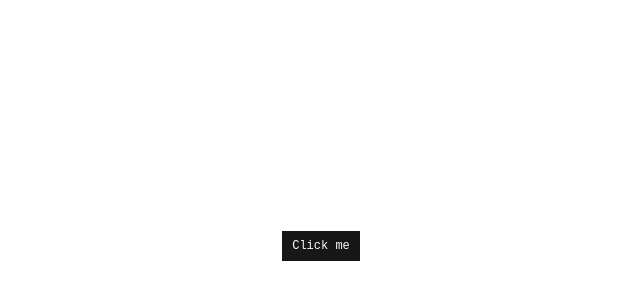
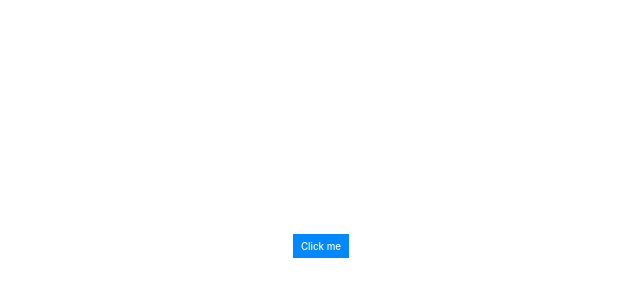
Before and after one commit to KJVCadenas/shadcn-apple, a React (Vite) app: page / in a window 1280 px wide. Shown: the part 154-454 px from the top of the page, without its empty margins (319-959 px from the left). Built offline with nearby package versions, Linux system fonts and the light colour scheme.

Commit message:
feat: apple design system tokens and component roadmap

```diff
--- a/src/index.css
+++ b/src/index.css
@@ -1,130 +1,422 @@
 @import "tailwindcss";
 @import "tw-animate-css";
 @import "shadcn/tailwind.css";
-@import "@fontsource-variable/jetbrains-mono";
 
 @custom-variant dark (&:is(.dark *));
 
+/* =========================================================
+   SHADCN / TAILWIND BRIDGE
+   ========================================================= */
+
 @theme inline {
-    --font-heading: var(--font-mono);
-    --font-mono: 'JetBrains Mono Variable', monospace;
-    --color-sidebar-ring: var(--sidebar-ring);
-    --color-sidebar-border: var(--sidebar-border);
-    --color-sidebar-accent-foreground: var(--sidebar-accent-foreground);
-    --color-sidebar-accent: var(--sidebar-accent);
-    --color-sidebar-primary-foreground: var(--sidebar-primary-foreground);
-    --color-sidebar-primary: var(--sidebar-primary);
-    --color-sidebar-foreground: var(--sidebar-foreground);
-    --color-sidebar: var(--sidebar);
-    --color-chart-5: var(--chart-5);
-    --color-chart-4: var(--chart-4);
-    --color-chart-3: var(--chart-3);
-    --color-chart-2: var(--chart-2);
-    --color-chart-1: var(--chart-1);
-    --color-ring: var(--ring);
-    --color-input: var(--input);
-    --color-border: var(--border);
-    --color-destructive: var(--destructive);
-    --color-accent-foreground: var(--accent-foreground);
-    --color-accent: var(--accent);
-    --color-muted-foreground: var(--muted-foreground);
-    --color-muted: var(--muted);
-    --color-secondary-foreground: var(--secondary-foreground);
-    --color-secondary: var(--secondary);
-    --color-primary-foreground: var(--primary-foreground);
-    --color-primary: var(--primary);
-    --color-popover-foreground: var(--popover-foreground);
-    --color-popover: var(--popover);
-    --color-card-foreground: var(--card-foreground);
-    --color-card: var(--card);
-    --color-foreground: var(--foreground);
-    --color-background: var(--background);
-    --radius-sm: calc(var(--radius) * 0.6);
-    --radius-md: calc(var(--radius) * 0.8);
-    --radius-lg: var(--radius);
-    --radius-xl: calc(var(--radius) * 1.4);
-    --radius-2xl: calc(var(--radius) * 1.8);
-    --radius-3xl: calc(var(--radius) * 2.2);
-    --radius-4xl: calc(var(--radius) * 2.6);
+  /* Typography */
+  --font-sans: var(--font-system);
+  --font-heading: var(--font-system);
+  --font-mono: var(--font-system-mono);
+
+  /* ShadCN semantic mappings */
+  --color-background: var(--background);
+  --color-foreground: var(--foreground);
+
+  --color-popover: var(--popover);
+  --color-popover-foreground: var(--popover-foreground);
+
+  --color-primary: var(--primary);
+  --color-primary-foreground: var(--primary-foreground);
+
+  --color-secondary: var(--secondary);
+  --color-secondary-foreground: var(--secondary-foreground);
+
+  --color-muted: var(--muted);
+  --color-muted-foreground: var(--muted-foreground);
+
+  --color-accent: var(--accent);
+  --color-accent-foreground: var(--accent-foreground);
+
+  --color-destructive: var(--destructive);
+
+  --color-border: var(--border);
+  --color-input: var(--input);
+  --color-ring: var(--ring);
+
+  /* Sidebar */
+  --color-sidebar: var(--sidebar);
+  --color-sidebar-foreground: var(--sidebar-foreground);
+  --color-sidebar-primary: var(--sidebar-primary);
+  --color-sidebar-primary-foreground: var(--sidebar-primary-foreground);
+  --color-sidebar-accent: var(--sidebar-accent);
+  --color-sidebar-accent-foreground: var(--sidebar-accent-foreground);
+  --color-sidebar-border: var(--sidebar-border);
+  --color-sidebar-ring: var(--sidebar-ring);
+
+  /*
+   * Generic Tailwind radius aliases.
+   * Exact component radii belong inside each component.
+   */
+  --radius-sm: 4px;
+  --radius-md: 6px;
+  --radius-lg: 8px;
+  --radius-xl: 10px;
+
+  /* macOS 27 Button */
+  --button-height: 24px;
+  --button-radius: 6px;
+  --button-padding-x: 16px;
+
+  --button-font-size: 13px;
+
+  /* Accessibility / interaction target */
+  --control-target-size: 28px;
 }
 
+/* =========================================================
+   macOS 27 DESIGN RESOURCE TOKENS
+   LIGHT
+   ========================================================= */
+
 :root {
-    --background: oklch(1 0 0);
-    --foreground: oklch(0.145 0 0);
-    --card: oklch(1 0 0);
-    --card-foreground: oklch(0.145 0 0);
-    --popover: oklch(1 0 0);
-    --popover-foreground: oklch(0.145 0 0);
-    --primary: oklch(0.205 0 0);
-    --primary-foreground: oklch(0.985 0 0);
-    --secondary: oklch(0.97 0 0);
-    --secondary-foreground: oklch(0.205 0 0);
-    --muted: oklch(0.97 0 0);
-    --muted-foreground: oklch(0.556 0 0);
-    --accent: oklch(0.97 0 0);
-    --accent-foreground: oklch(0.205 0 0);
-    --destructive: oklch(0.577 0.245 27.325);
-    --border: oklch(0.922 0 0);
-    --input: oklch(0.922 0 0);
-    --ring: oklch(0.708 0 0);
-    --chart-1: oklch(0.87 0 0);
-    --chart-2: oklch(0.556 0 0);
-    --chart-3: oklch(0.439 0 0);
-    --chart-4: oklch(0.371 0 0);
-    --chart-5: oklch(0.269 0 0);
-    --radius: 0.625rem;
-    --sidebar: oklch(0.985 0 0);
-    --sidebar-foreground: oklch(0.145 0 0);
-    --sidebar-primary: oklch(0.205 0 0);
-    --sidebar-primary-foreground: oklch(0.985 0 0);
-    --sidebar-accent: oklch(0.97 0 0);
-    --sidebar-accent-foreground: oklch(0.205 0 0);
-    --sidebar-border: oklch(0.922 0 0);
-    --sidebar-ring: oklch(0.708 0 0);
+  color-scheme: light;
+
+  /* ---------------------------------------------------------
+     Typography
+     --------------------------------------------------------- */
+
+  --font-system:
+    -apple-system,
+    BlinkMacSystemFont,
+    "SF Pro Text",
+    "SF Pro Display",
+    "Helvetica Neue",
+    "Segoe UI",
+    system-ui,
+    sans-serif;
+
+  --font-system-mono:
+    "SFMono-Regular",
+    "SF Mono",
+    Menlo,
+    Monaco,
+    Consolas,
+    monospace;
+
+  --text-body: 13px;
+  --leading-body: 16px;
+
+  --text-callout: 12px;
+  --leading-callout: 15px;
+
+  --text-subheadline: 11px;
+  --leading-subheadline: 14px;
+
+  --text-caption: 10px;
+  --leading-caption: 13px;
+
+  /* ---------------------------------------------------------
+     Control geometry
+     --------------------------------------------------------- */
+
+  --control-height-regular: 28px;
+  --control-height-small: 24px;
+  --control-height-mini: 20px;
+
+  --control-radius: 6px;
+
+  /* ---------------------------------------------------------
+     Window
+     --------------------------------------------------------- */
+
+  --macos-window-background: #ffffff;
+
+  /* ---------------------------------------------------------
+     Accent colors
+     macOS 27 Design Resource
+     --------------------------------------------------------- */
+
+  --macos-red: #ff383c;
+  --macos-orange: #ff8d28;
+  --macos-yellow: #ffcc00;
+  --macos-green: #34c759;
+  --macos-mint: #00c8b3;
+  --macos-teal: #00c3d0;
+  --macos-cyan: #00c0e8;
+  --macos-blue: #0088ff;
+  --macos-indigo: #6155f5;
+  --macos-purple: #cb30e0;
+
+  /* ---------------------------------------------------------
+     Grays
+     --------------------------------------------------------- */
+
+  --macos-black: #000000;
+  --macos-white: #ffffff;
+  --macos-gray: #8e8e93;
+
+  /* ---------------------------------------------------------
+     Labels
+     --------------------------------------------------------- */
+
+  --label-primary: rgb(0 0 0 / 85%);
+  --label-secondary: rgb(0 0 0 / 50%);
+  --label-tertiary: rgb(0 0 0 / 25%);
+  --label-quaternary: rgb(0 0 0 / 10%);
+  --label-quinary: rgb(0 0 0 / 5%);
+  --label-seximal: rgb(0 0 0 / 3%);
+  --label-white: #ffffff;
+
+  /* ---------------------------------------------------------
+     Labels — Vibrant
+     --------------------------------------------------------- */
+
+  --label-vibrant-primary: #1a1a1a;
+  --label-vibrant-secondary: #727272;
+  --label-vibrant-tertiary: #bfbfbf;
+  --label-vibrant-quaternary: #d9d9d9;
+  --label-vibrant-quinary: #e6e6e6;
+
+  /* ---------------------------------------------------------
+     Fills — Opaque
+     --------------------------------------------------------- */
+
+  --fill-primary: rgb(0 0 0 / 10%);
+  --fill-secondary: rgb(0 0 0 / 8%);
+  --fill-tertiary: rgb(0 0 0 / 5%);
+  --fill-quaternary: rgb(0 0 0 / 3%);
+  --fill-quinary: rgb(0 0 0 / 2%);
+
+  /* ---------------------------------------------------------
+     Fills — Vibrant
+     --------------------------------------------------------- */
+
+  --fill-vibrant-primary: #d9d9d9;
+  --fill-vibrant-secondary: #e6e6e6;
+  --fill-vibrant-tertiary: #f2f2f2;
+
+  /* ---------------------------------------------------------
+     Miscellaneous
+     --------------------------------------------------------- */
+
+  --scrollbar: rgb(0 0 0 / 50%);
+
+  --alert-overlay: rgb(171 171 171 / 60%);
+
+  --sidebar-label-inactive: #878787;
+
+  --table-row-alternating: rgb(0 0 0 / 5%);
+  --table-selected-active: #0165e2;
+  --table-selected-inactive: rgb(0 0 0 / 14%);
+  --table-column-separator: rgb(0 0 0 / 10%);
+
+  /* ---------------------------------------------------------
+     SHADCN COMPATIBILITY MAPPING
+     --------------------------------------------------------- */
+
+  --background: var(--macos-window-background);
+  --foreground: var(--label-primary);
+
+  --popover: var(--macos-window-background);
+  --popover-foreground: var(--label-primary);
+
+  /*
+   * Primary = macOS accent.
+   */
+  --primary: var(--macos-blue);
+  --primary-foreground: #ffffff;
+
+  /*
+   * Standard secondary controls use system fills,
+   * rather than a solid gray web-button color.
+   */
+  --secondary: var(--fill-primary);
+  --secondary-foreground: var(--label-primary);
+
+  --muted: var(--fill-tertiary);
+  --muted-foreground: var(--label-secondary);
+
+  --accent: var(--fill-primary);
+  --accent-foreground: var(--label-primary);
+
+  --destructive: var(--macos-red);
+
+  --border: var(--label-quaternary);
+  --input: var(--label-quaternary);
+  --ring: var(--macos-blue);
+
+  /* Sidebar */
+  --sidebar: var(--fill-vibrant-tertiary);
+  --sidebar-foreground: var(--label-primary);
+
+  --sidebar-primary: var(--macos-blue);
+  --sidebar-primary-foreground: #ffffff;
+
+  --sidebar-accent: var(--fill-primary);
+  --sidebar-accent-foreground: var(--label-primary);
+
+  --sidebar-border: var(--label-quaternary);
+  --sidebar-ring: var(--macos-blue);
 }
 
+/* =========================================================
+   macOS 27 DESIGN RESOURCE TOKENS
+   DARK
+   ========================================================= */
+
 .dark {
-    --background: oklch(0.145 0 0);
-    --foreground: oklch(0.985 0 0);
-    --card: oklch(0.205 0 0);
-    --card-foreground: oklch(0.985 0 0);
-    --popover: oklch(0.205 0 0);
-    --popover-foreground: oklch(0.985 0 0);
-    --primary: oklch(0.922 0 0);
-    --primary-foreground: oklch(0.205 0 0);
-    --secondary: oklch(0.269 0 0);
-    --secondary-foreground: oklch(0.985 0 0);
-    --muted: oklch(0.269 0 0);
-    --muted-foreground: oklch(0.708 0 0);
-    --accent: oklch(0.269 0 0);
-    --accent-foreground: oklch(0.985 0 0);
-    --destructive: oklch(0.704 0.191 22.216);
-    --border: oklch(1 0 0 / 10%);
-    --input: oklch(1 0 0 / 15%);
-    --ring: oklch(0.556 0 0);
-    --chart-1: oklch(0.87 0 0);
-    --chart-2: oklch(0.556 0 0);
-    --chart-3: oklch(0.439 0 0);
-    --chart-4: oklch(0.371 0 0);
-    --chart-5: oklch(0.269 0 0);
-    --sidebar: oklch(0.205 0 0);
-    --sidebar-foreground: oklch(0.985 0 0);
-    --sidebar-primary: oklch(0.488 0.243 264.376);
-    --sidebar-primary-foreground: oklch(0.985 0 0);
-    --sidebar-accent: oklch(0.269 0 0);
-    --sidebar-accent-foreground: oklch(0.985 0 0);
-    --sidebar-border: oklch(1 0 0 / 10%);
-    --sidebar-ring: oklch(0.556 0 0);
+  color-scheme: dark;
+
+  --macos-window-background: #1e1e1e;
+
+  /* Accents */
+  --macos-red: #ff4245;
+  --macos-orange: #ff9230;
+  --macos-yellow: #ffd600;
+  --macos-green: #30d158;
+  --macos-mint: #00dac3;
+  --macos-teal: #00d2e0;
+  --macos-cyan: #3cd3fe;
+  --macos-blue: #0091ff;
+  --macos-indigo: #6d7cff;
+  --macos-purple: #db34f2;
+
+  /* Grays */
+  --macos-black: #000000;
+  --macos-white: #ffffff;
+  --macos-gray: #98989f;
+
+  /* Labels */
+  --label-primary: rgb(255 255 255 / 85%);
+  --label-secondary: rgb(255 255 255 / 55%);
+  --label-tertiary: rgb(255 255 255 / 25%);
+  --label-quaternary: rgb(255 255 255 / 10%);
+  --label-quinary: rgb(255 255 255 / 5%);
+  --label-seximal: rgb(255 255 255 / 3%);
+  --label-white: #ffffff;
+
+  /* Labels — Vibrant */
+  --label-vibrant-primary: #f5f5f5;
+  --label-vibrant-secondary: #8a8a8a;
+  --label-vibrant-tertiary: #404040;
+  --label-vibrant-quaternary: #262626;
+  --label-vibrant-quinary: #111111;
+
+  /* Fills — Opaque */
+  --fill-primary: rgb(255 255 255 / 10%);
+  --fill-secondary: rgb(255 255 255 / 8%);
+  --fill-tertiary: rgb(255 255 255 / 5%);
+  --fill-quaternary: rgb(255 255 255 / 3%);
+  --fill-quinary: rgb(255 255 255 / 2%);
+
+  /* Fills — Vibrant */
+  --fill-vibrant-primary: #242424;
+  --fill-vibrant-secondary: #141414;
+  --fill-vibrant-tertiary: #0d0d0d;
+
+  /* Misc */
+  --scrollbar: rgb(255 255 255 / 55%);
+
+  --alert-overlay: rgb(23 23 23 / 62%);
+
+  --sidebar-label-inactive: #666666;
+
+  --table-row-alternating: rgb(255 255 255 / 5%);
+  --table-selected-active: #0158d2;
+  --table-selected-inactive: rgb(255 255 255 / 18%);
+  --table-column-separator: rgb(255 255 255 / 10%);
+
+  /* ShadCN aliases */
+
+  --background: var(--macos-window-background);
+  --foreground: var(--label-primary);
+
+  --popover: var(--macos-window-background);
+  --popover-foreground: var(--label-primary);
+
+  --primary: var(--macos-blue);
+  --primary-foreground: #ffffff;
+
+  --secondary: var(--fill-primary);
+  --secondary-foreground: var(--label-primary);
+
+  --muted: var(--fill-tertiary);
+  --muted-foreground: var(--label-secondary);
+
+  --accent: var(--fill-primary);
+  --accent-foreground: var(--label-primary);
+
+  --destructive: var(--macos-red);
+
+  --border: var(--label-quaternary);
+  --input: var(--label-quaternary);
+  --ring: var(--macos-blue);
+
+  --sidebar: var(--fill-vibrant-primary);
+  --sidebar-foreground: var(--label-primary);
+
+  --sidebar-primary: var(--macos-blue);
+  --sidebar-primary-foreground: #ffffff;
+
+  --sidebar-accent: var(--fill-primary);
+  --sidebar-accent-foreground: var(--label-primary);
+
+  --sidebar-border: var(--label-quaternary);
+  --sidebar-ring: var(--macos-blue);
 }
+
+/* =========================================================
+   BASE
+   ========================================================= */
 
 @layer base {
   * {
-    @apply border-border outline-ring/50;
-    }
+    @apply border-border;
+    box-sizing: border-box;
+  }
+
+  html {
+    font-family: var(--font-system);
+    font-size: var(--text-body);
+    line-height: var(--leading-body);
+
+    font-synthesis: none;
+    text-rendering: optimizeLegibility;
+
+    -webkit-font-smoothing: antialiased;
+    -moz-osx-font-smoothing: grayscale;
+  }
+
   body {
+    margin: 0;
+    min-width: 100%;
+    min-height: 100vh;
+
     @apply bg-background text-foreground;
-    }
-  html {
-    @apply font-mono;
-    }
+
+    font-family: var(--font-system);
+    font-size: var(--text-body);
+    line-height: var(--leading-body);
+  }
+
+  button,
+  input,
+  textarea,
+  select {
+    font: inherit;
+  }
+
+  ::selection {
+    background: color-mix(
+      in srgb,
+      var(--macos-blue) 30%,
+      transparent
+    );
+  }
+
+  :focus-visible {
+    outline: 3px solid color-mix(
+      in srgb,
+      var(--macos-blue) 45%,
+      transparent
+    );
+
+    outline-offset: 1px;
+  }
 }
```
Also changed, not shown: 1 other file (tests, documents, lock files or other folders).
